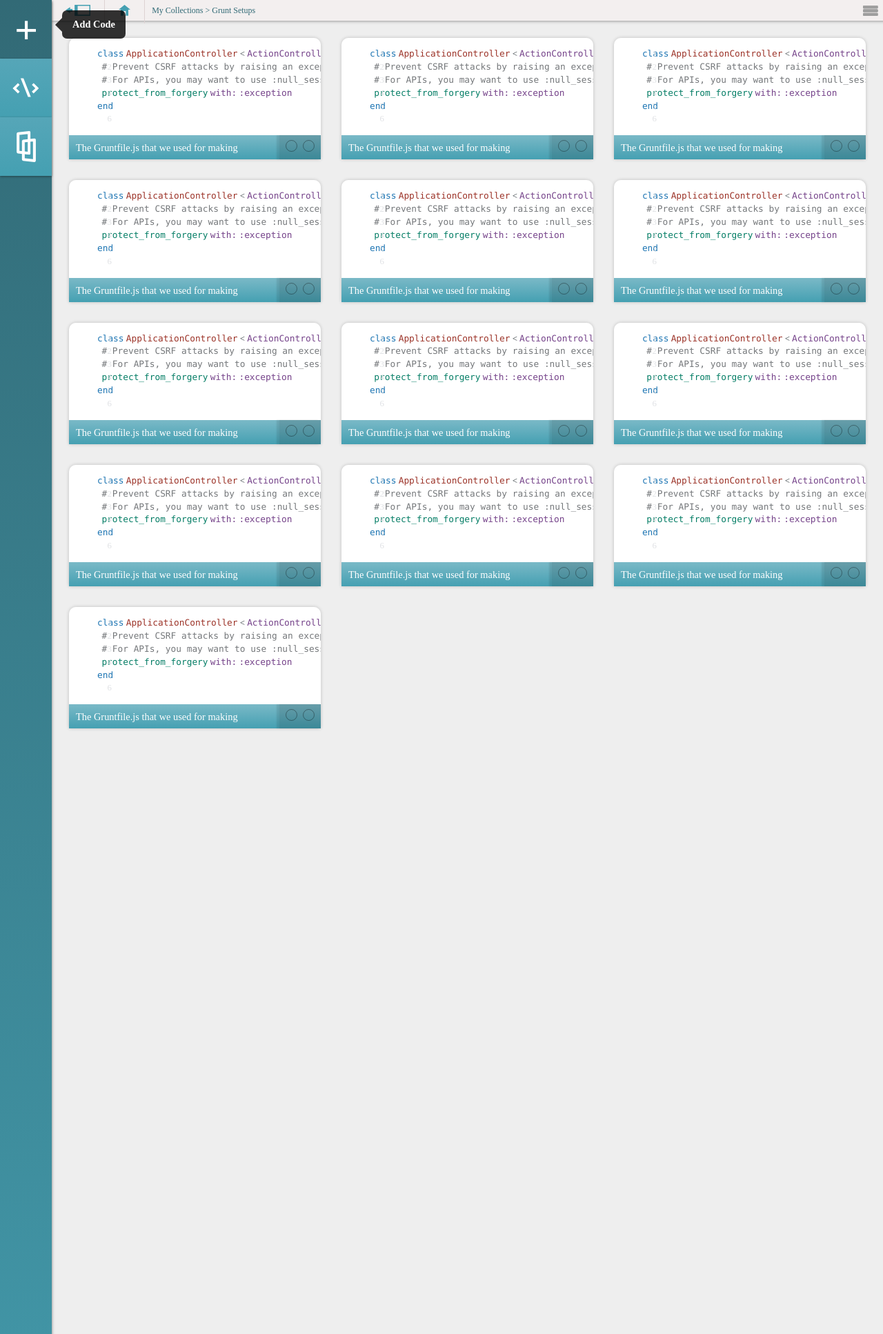
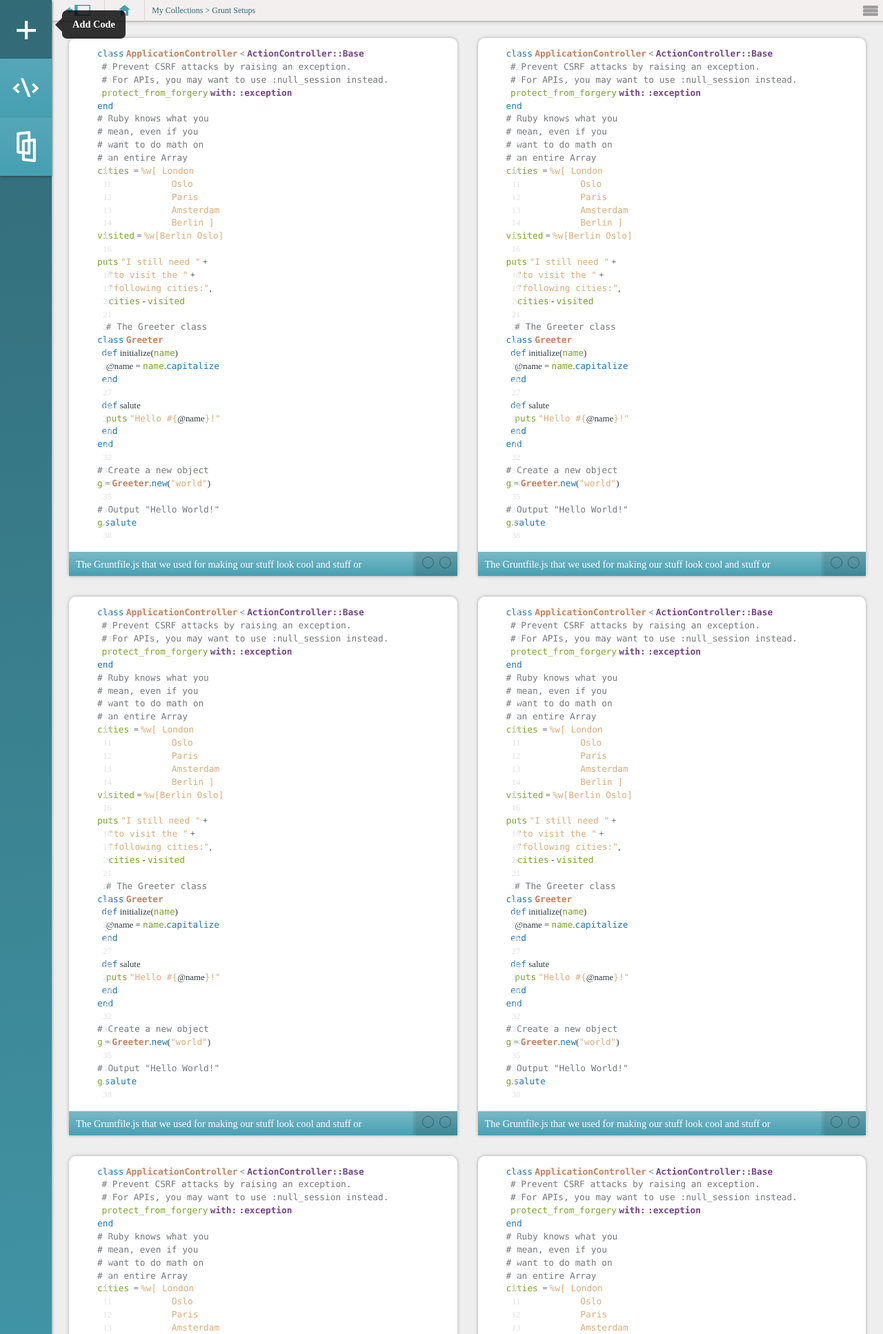
Before and after one commit to teddarcuri/codecove_front_end, a PHP site: page / in a window 1280 px wide. Shown: the top 1934 px of the page at 69% size. Run offline with PHP 8.4, Linux system fonts and the light colour scheme; some libraries are stand-ins or nearby versions.

Commit message:
Adjusted the Neo Codemirror theme and improved the full screen capabilities of windows

```diff
--- a/index.php
+++ b/index.php
@@ -85,6 +85,38 @@ class ApplicationController < ActionController::Base
   # For APIs, you may want to use :null_session instead.
   protect_from_forgery with: :exception
 end
+# Ruby knows what you
+# mean, even if you
+# want to do math on
+# an entire Array
+cities  = %w[ London
+              Oslo
+              Paris
+              Amsterdam
+              Berlin ]
+visited = %w[Berlin Oslo]
+
+puts "I still need " +
+     "to visit the " +
+     "following cities:",
+     cities - visited
+
+	# The Greeter class
+class Greeter
+  def initialize(name)
+    @name = name.capitalize
+  end
+
+  def salute
+    puts "Hello #{@name}!"
+  end
+end
+
+# Create a new object
+g = Greeter.new("world")
+
+# Output "Hello World!"
+g.salute
 			        </textarea>
 
 					<div class="code-window-toolbar">
--- a/javascripts/global.js
+++ b/javascripts/global.js
@@ -111,6 +111,7 @@ $(function() {
 		alsoResize: $(this).find(".CodeMirror"),
 	});
 });
+
 // Set Z-index for overlapping windows
 // This needs revision
 $('.code-window-wrapper').mousedown(function(){
@@ -125,7 +126,7 @@ $(".maximize").on("click", function(){
 		"background" : "#222",
 		"top" : "0",
 		"left" : "0",
-		"height" : "100%",
+		"height" : "auto",
 		"width" : "100%",
 		"padding" : "0px"
 	});
--- a/stylesheets/sass/codemirror_themes/neo.scss
+++ b/stylesheets/sass/codemirror_themes/neo.scss
@@ -9,11 +9,10 @@
 }
 .cm-s-neo .cm-comment {color:#75787b; font-family: 'Monaco' !important;}
 .cm-s-neo .cm-keyword, .cm-s-neo .cm-property {color:#1d75b3; font-family: 'Monaco' !important;}
-.cm-s-neo .cm-atom,.cm-s-neo .cm-number {color:#75438a; font-family: 'Monaco' !important;}
-.cm-s-neo .cm-node,.cm-s-neo .cm-tag {color:#9c3328;font-family: 'Monaco' !important;}
-.cm-s-neo .cm-string {color:#b35e14;font-family: 'Monaco' !important;}
-.cm-s-neo .cm-variable,.cm-s-neo .cm-qualifier {color:#047d65;font-family: 'Monaco' !important;}
-
+.cm-s-neo .cm-atom,.cm-s-neo .cm-number {color:#75438a; font-family: 'Monaco' !important; font-weight: 700 !important;}
+.cm-s-neo .cm-node,.cm-s-neo .cm-tag {color: #C4825E;font-family: 'Monaco' !important; font-weight: 700 !important;}
+.cm-s-neo .cm-string {color:#DAAD78;font-family: 'Monaco' !important;}
+.cm-s-neo .cm-variable,.cm-s-neo .cm-qualifier {color:#7BA424;font-family: 'Monaco' !important;}
 
 /* Editor styling */
 
--- a/stylesheets/sass/components/_code_window.scss
+++ b/stylesheets/sass/components/_code_window.scss
@@ -5,7 +5,7 @@
 	margin: auto;
 	position: relative;
 
-	@include bp(1200) {
+	@include bp(1400) {
 		width: 50%;
 	}
 	@include bp(700) {
@@ -37,7 +37,7 @@
 	border-radius: 5px;
 	position: relative;
 	border-radius: 10px 10px 0px 0px;
-	box-shadow: 0px 0px 5px rgba(0,0,0,0.2);
+	box-shadow: 0px 0px 5px rgba(0,0,0,0.3);
 	padding-bottom: 35px;
 
 	.loading-code-window {
@@ -58,12 +58,12 @@
 
 	.CodeMirror {
 	  border-radius: 10px 10px 0px 0px;
-	  max-height: 450px;
+	  //max-height: 450px;
 	  height: auto;
 	  padding: 10px;
 	  background: #fff !important;
 	  font-family: 'Monaco', sans-serif !important;
-	font-size: 0.8em;
+	  font-size: 0.8em;
 	  //letter-spacing: 1px;
 
 	  & textarea {
--- a/stylesheets/style.css
+++ b/stylesheets/style.css
@@ -923,7 +923,7 @@ form input:focus {
   margin: auto;
   position: relative;
 }
-@media (max-width: 1200px) {
+@media (max-width: 1400px) {
   .code-window-wrapper {
     width: 50%;
   }
@@ -956,7 +956,7 @@ form input:focus {
   border-radius: 5px;
   position: relative;
   border-radius: 10px 10px 0px 0px;
-  box-shadow: 0px 0px 5px rgba(0, 0, 0, 0.2);
+  box-shadow: 0px 0px 5px rgba(0, 0, 0, 0.3);
   padding-bottom: 35px;
 }
 .code-window .loading-code-window {
@@ -977,7 +977,6 @@ form input:focus {
 }
 .code-window .CodeMirror {
   border-radius: 10px 10px 0px 0px;
-  max-height: 450px;
   height: auto;
   padding: 10px;
   background: #fff !important;
@@ -1510,20 +1509,22 @@ div.CodeMirror-cursors {
 .cm-s-neo .cm-atom, .cm-s-neo .cm-number {
   color: #75438a;
   font-family: 'Monaco' !important;
+  font-weight: 700 !important;
 }
 
 .cm-s-neo .cm-node, .cm-s-neo .cm-tag {
-  color: #9c3328;
+  color: #C4825E;
   font-family: 'Monaco' !important;
+  font-weight: 700 !important;
 }
 
 .cm-s-neo .cm-string {
-  color: #b35e14;
+  color: #DAAD78;
   font-family: 'Monaco' !important;
 }
 
 .cm-s-neo .cm-variable, .cm-s-neo .cm-qualifier {
-  color: #047d65;
+  color: #7BA424;
   font-family: 'Monaco' !important;
 }
 
```
Also changed, not shown: javascripts/build/global.min.js.
